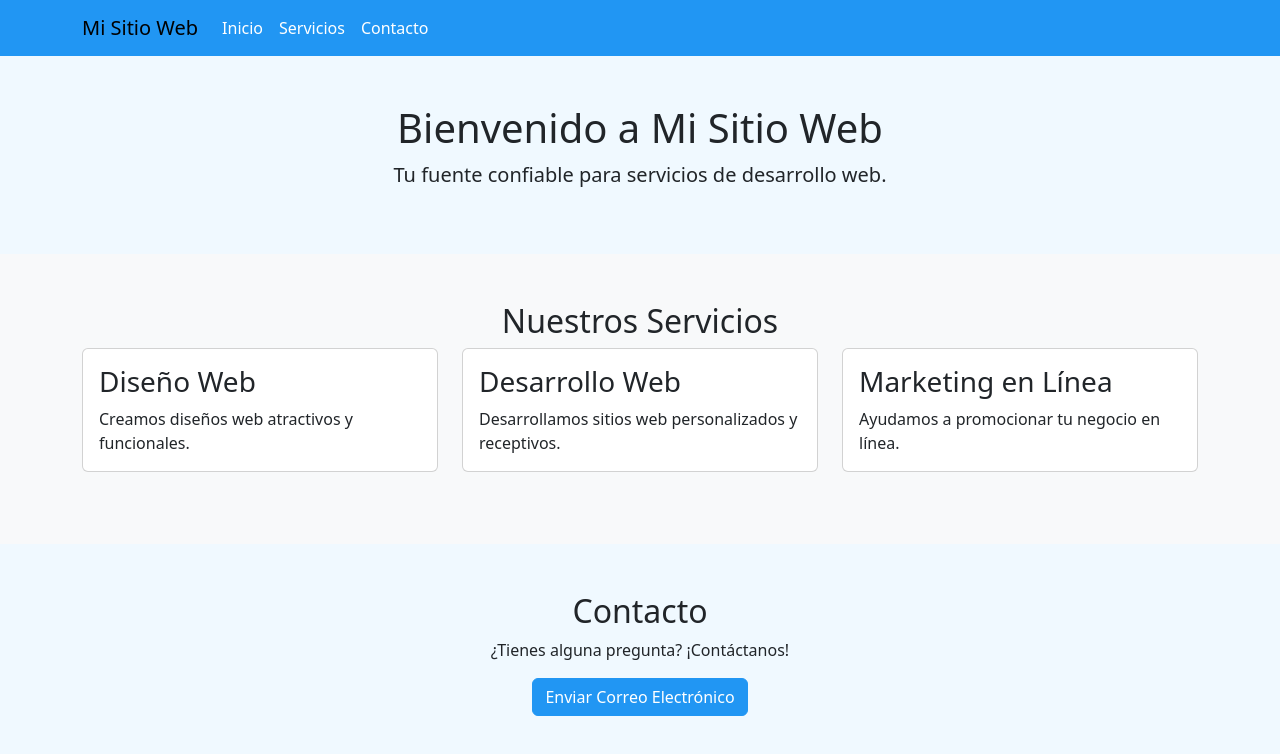
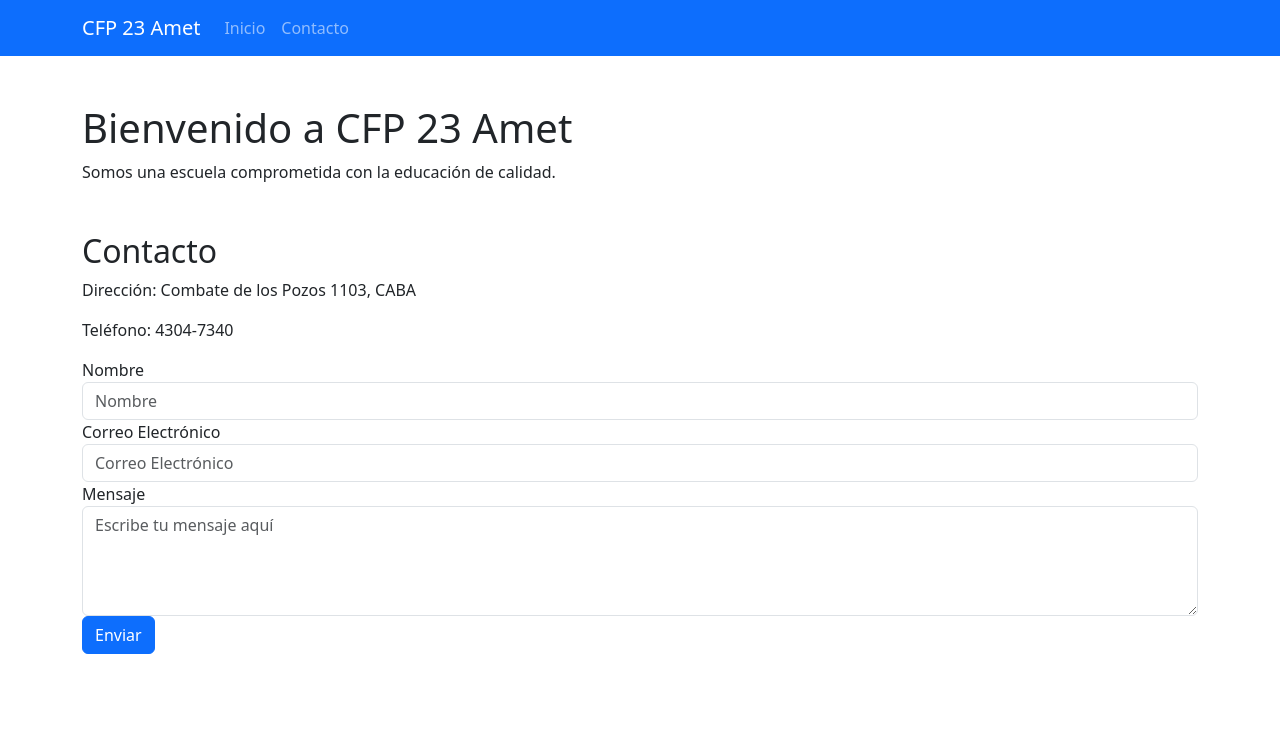
Before and after one commit to arielbulacio/t1grandbourg, a plain HTML site: page index.html in a window 1280 px wide. Drawn offline with nearby package versions, Linux system fonts and the light colour scheme.

Commit message:
Update index.html

```diff
--- a/index.html
+++ b/index.html
@@ -3,56 +3,22 @@
 <head>
     <meta charset="UTF-8">
     <meta name="viewport" content="width=device-width, initial-scale=1.0">
-    <title>Mi Sitio Web con Bootstrap</title>
+    <title>CFP 23 Amet</title>
+    <!-- Agregar enlaces a los archivos de Bootstrap CSS -->
     <link href="https://cdn.jsdelivr.net/npm/bootstrap@5.3.0/dist/css/bootstrap.min.css" rel="stylesheet">
-
-    <style>
-        /* Personaliza los colores de Bootstrap con una paleta azul */
-        body {
-            background-color: #f0f9ff;
-        }
-        .navbar {
-            background-color: #2196F3;
-        }
-        .navbar-nav .nav-link {
-            color: #fff;
-        }
-        .navbar-toggler-icon {
-            background-color: #fff;
-        }
-        .jumbotron {
-            background-color: #2196F3;
-            color: #fff;
-        }
-        .card {
-            background-color: #fff;
-        }
-        .btn-primary {
-            background-color: #2196F3;
-            border-color: #2196F3;
-        }
-        .btn-primary:hover {
-            background-color: #1976D2;
-            border-color: #1976D2;
-        }
-    </style>
 </head>
 <body>
-
     <!-- Barra de navegación -->
-<nav class="navbar navbar-expand-lg navbar-light">
+    <nav class="navbar navbar-expand-lg navbar-dark bg-primary">
         <div class="container">
-    <a class="navbar-brand" href="#">Mi Sitio Web</a>
-    <button class="navbar-toggler" type="button" data-bs-toggle="collapse" data-bs-target="#navbarNav" aria-controls="navbarNav" aria-expanded="false" aria-label="Toggle navigation">
+            <a class="navbar-brand" href="#">CFP 23 Amet</a>
+            <button class="navbar-toggler" type="button" data-toggle="collapse" data-target="#navbarNav" aria-controls="navbarNav" aria-expanded="false" aria-label="Toggle navigation">
                 <span class="navbar-toggler-icon"></span>
             </button>
             <div class="collapse navbar-collapse" id="navbarNav">
                 <ul class="navbar-nav ml-auto">
                     <li class="nav-item">
                         <a class="nav-link" href="#inicio">Inicio</a>
-        </li>
-        <li class="nav-item">
-          <a class="nav-link" href="#servicios">Servicios</a>
                     </li>
                     <li class="nav-item">
                         <a class="nav-link" href="#contacto">Contacto</a>
@@ -62,56 +28,37 @@
         </div>
     </nav>
 
-<!-- Sección de presentación -->
-<section id="inicio" class="py-5">
-  <div class="container text-center">
-    <h1>Bienvenido a Mi Sitio Web</h1>
-    <p class="lead">Tu fuente confiable para servicios de desarrollo web.</p>
-  </div>
-</section>
-
-<!-- Sección de servicios -->
-<section id="servicios" class="py-5 bg-light">
-  <div class="container">
-    <h2 class="text-center">Nuestros Servicios</h2>
-    <div class="row">
-      <div class="col-md-4">
-        <div class="card mb-4">
-          <div class="card-body">
-            <h3 class="card-title">Diseño Web</h3>
-            <p class="card-text">Creamos diseños web atractivos y funcionales.</p>
-          </div>
-        </div>
-      </div>
-      <div class="col-md-4">
-        <div class="card mb-4">
-          <div class="card-body">
-            <h3 class="card-title">Desarrollo Web</h3>
-            <p class="card-text">Desarrollamos sitios web personalizados y receptivos.</p>
-          </div>
-        </div>
-      </div>
-      <div class="col-md-4">
-        <div class="card mb-4">
-          <div class="card-body">
-            <h3 class="card-title">Marketing en Línea</h3>
-            <p class="card-text">Ayudamos a promocionar tu negocio en línea.</p>
-          </div>
-        </div>
-      </div>
-    </div>
-  </div>
+    <!-- Sección de inicio -->
+    <section id="inicio" class="container my-5">
+        <h1>Bienvenido a CFP 23 Amet</h1>
+        <p>Somos una escuela comprometida con la educación de calidad.</p>
     </section>
 
     <!-- Sección de contacto -->
-<section id="contacto" class="py-5">
-  <div class="container text-center">
+    <section id="contacto" class="container my-5">
         <h2>Contacto</h2>
-    <p>¿Tienes alguna pregunta? ¡Contáctanos!</p>
-    <a href="mailto:info@misitioweb.com" class="btn btn-primary">Enviar Correo Electrónico</a>
+        <p>Dirección: Combate de los Pozos 1103, CABA</p>
+        <p>Teléfono: 4304-7340</p>
+        <!-- Formulario de contacto (requiere más desarrollo en HTML y JavaScript) -->
+        <form>
+            <div class="form-group">
+                <label for="nombre">Nombre</label>
+                <input type="text" class="form-control" id="nombre" placeholder="Nombre">
             </div>
+            <div class="form-group">
+                <label for="email">Correo Electrónico</label>
+                <input type="email" class="form-control" id="email" placeholder="Correo Electrónico">
+            </div>
+            <div class="form-group">
+                <label for="mensaje">Mensaje</label>
+                <textarea class="form-control" id="mensaje" rows="4" placeholder="Escribe tu mensaje aquí"></textarea>
+            </div>
+            <button type="submit" class="btn btn-primary">Enviar</button>
+        </form>
     </section>
 
+    <!-- Agregar enlaces a los archivos de Bootstrap y jQuery JavaScript -->
     <script src="https://cdn.jsdelivr.net/npm/bootstrap@5.3.0/dist/js/bootstrap.min.js"></script>
+    <script src="https://code.jquery.com/jquery-3.6.0.min.js"></script>
 </body>
 </html>
```
Lines whose indentation alone changed are shown as unchanged.
